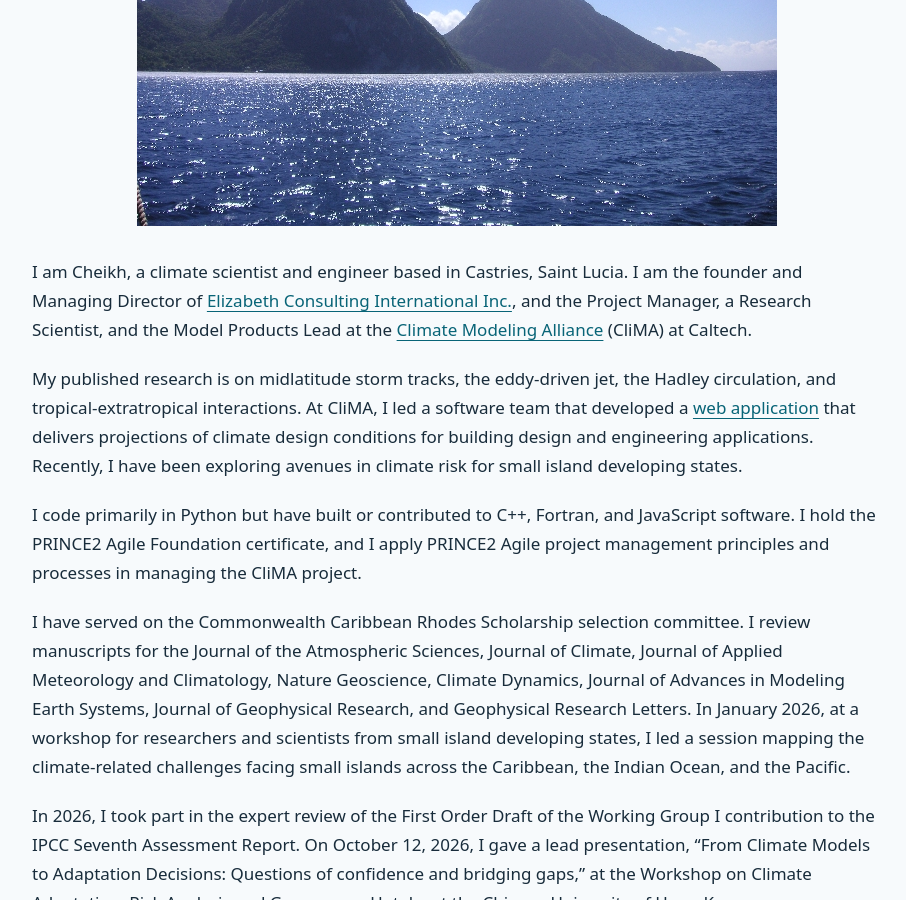
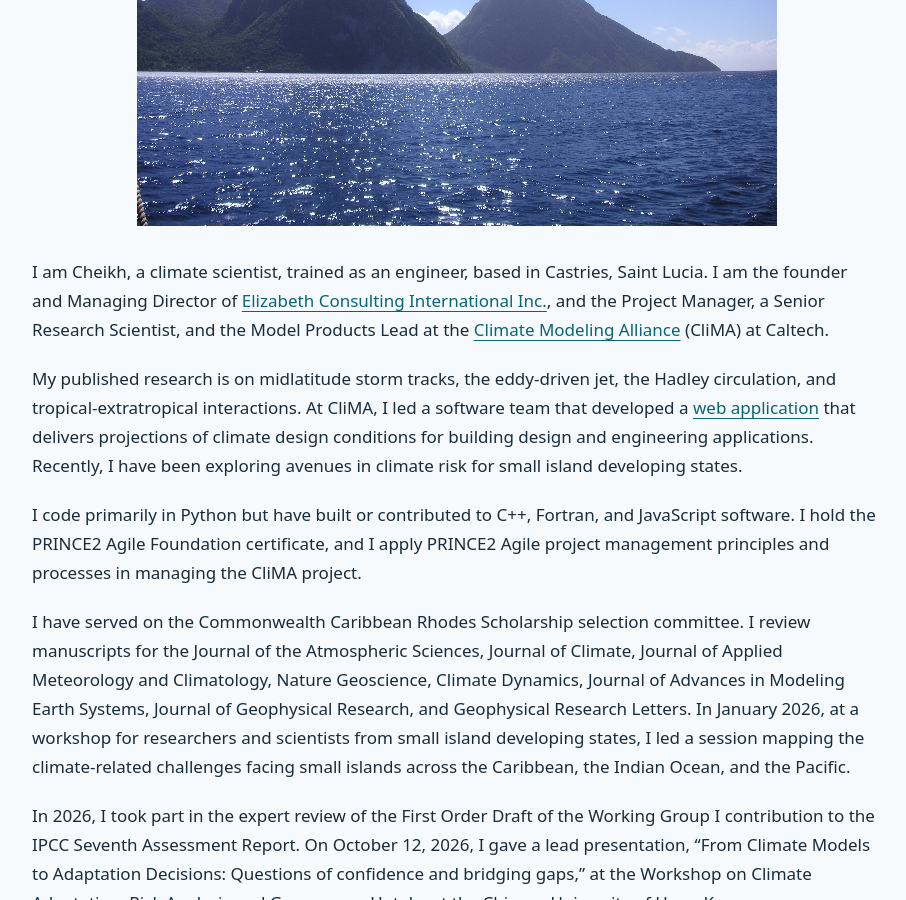
Before and after one commit to cmbengue-ec-intl/cmbengue-ec-intl.github.io, a Jekyll site: the page built from about.markdown, in a window 1280 px wide and 900 px high, scrolled down 512 px. Shown: the whole window, without its empty margins (183-1089 px from the left). Built offline with Jekyll 4.4.1, drawn with Linux system fonts in a browser that asks for light colours.

Commit message:
fix: state the settled titles on the About page (refs #43)

```diff
--- a/about.markdown
+++ b/about.markdown
@@ -6,7 +6,7 @@ permalink: /about/
 
 ![The Pitons of Saint Lucia](/img/img2.jpg)
 
-I am Cheikh, a climate scientist and engineer based in Castries, Saint Lucia. I am the founder and Managing Director of [Elizabeth Consulting International Inc.](https://www.ec-intl.com), and the Project Manager, a Research Scientist, and the Model Products Lead at the [Climate Modeling Alliance](https://clima.caltech.edu) (CliMA) at Caltech.
+I am Cheikh, a climate scientist, trained as an engineer, based in Castries, Saint Lucia. I am the founder and Managing Director of [Elizabeth Consulting International Inc.](https://www.ec-intl.com), and the Project Manager, a Senior Research Scientist, and the Model Products Lead at the [Climate Modeling Alliance](https://clima.caltech.edu) (CliMA) at Caltech.
 
 My published research is on midlatitude storm tracks, the eddy-driven jet, the Hadley circulation, and tropical-extratropical interactions. At CliMA, I led a software team that developed a [web application](https://ecodesign.clima.caltech.edu) that delivers projections of climate design conditions for building design and engineering applications. Recently, I have been exploring avenues in climate risk for small island developing states.
 
```
